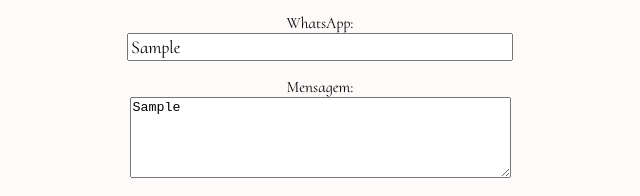
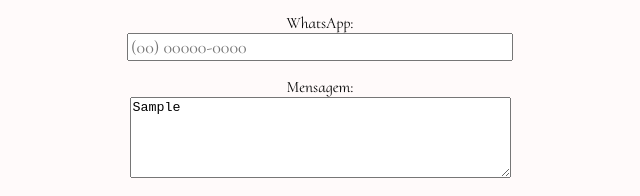
Before and after one commit to maritpq/Mora, a website built with Vite: page index.html in a window 1280 px wide. Both pictures are taken after typing "Sample", "name@example.com", "Sample", "Sample" into the empty fields and a click on the button "ENVIAR". Shown: the part 1686-1882 px from the top of the page, 320-960 px from the left. Built offline with nearby package versions, Linux system fonts and the light colour scheme; no server answers.

Commit message:
formatação do número de telefone do usuário

```diff
--- a/index.html
+++ b/index.html
@@ -142,8 +142,8 @@
         <fieldset id="formulario">
           <p>Nome: <br><input type="text" size="39" name="Nome" id="" size="20" placeholder="Seu nome" /></p>
           <p>Email: <br><input type="email" size="39" name="E-mail" id="" placeholder="exemplo@exemplo.com" /></p>
-          <p>WhatsApp: <br><input type="text" size="39" name="Whatsapp" id="" maxlength="16"
-              placeholder="(00) 00000-0000" /></p>
+          <p>WhatsApp: <br><input type="text" size="39" oninput="formatarTelefone(this)" maxlength="15" name="Whatsapp"
+              id="" placeholder="(00) 00000-0000" /></p>
           <p>Mensagem: <br> <textarea cols="45" rows="5" name="Mensagem"></textarea> </p>
         </fieldset>
         <button type="submit" id="botao-enviar">ENVIAR</button>
--- a/script.js
+++ b/script.js
@@ -45,7 +45,7 @@
       // Redirecionar ou fazer algo após o envio bem-sucedido.
 
       abrirModal(); // Exibir o pop-up de sucesso
-        setTimeout(function () {
+      setTimeout(function() {
         window.location.reload();
       }, 3000);
     } else {
@@ -55,3 +55,15 @@
     console.error("Erro ao enviar dados:", error);
   }
 }
+function formatarTelefone(input) {
+  let phoneNumber = input.value.replace(/\D/g, '');
+
+  if (phoneNumber.length >= 2 && phoneNumber.length <= 7) {
+    phoneNumber = `(${phoneNumber.substring(0, 2)}) ${phoneNumber.substring(2)}`;
+  }
+  else if (phoneNumber.length > 7) {
+    phoneNumber = `(${phoneNumber.substring(0, 2)}) ${phoneNumber.substring(2, 7)}-${phoneNumber.substring(7)}`;
+  }
+
+  input.value = phoneNumber;
+}
```
Lines whose indentation alone changed are shown as unchanged.
